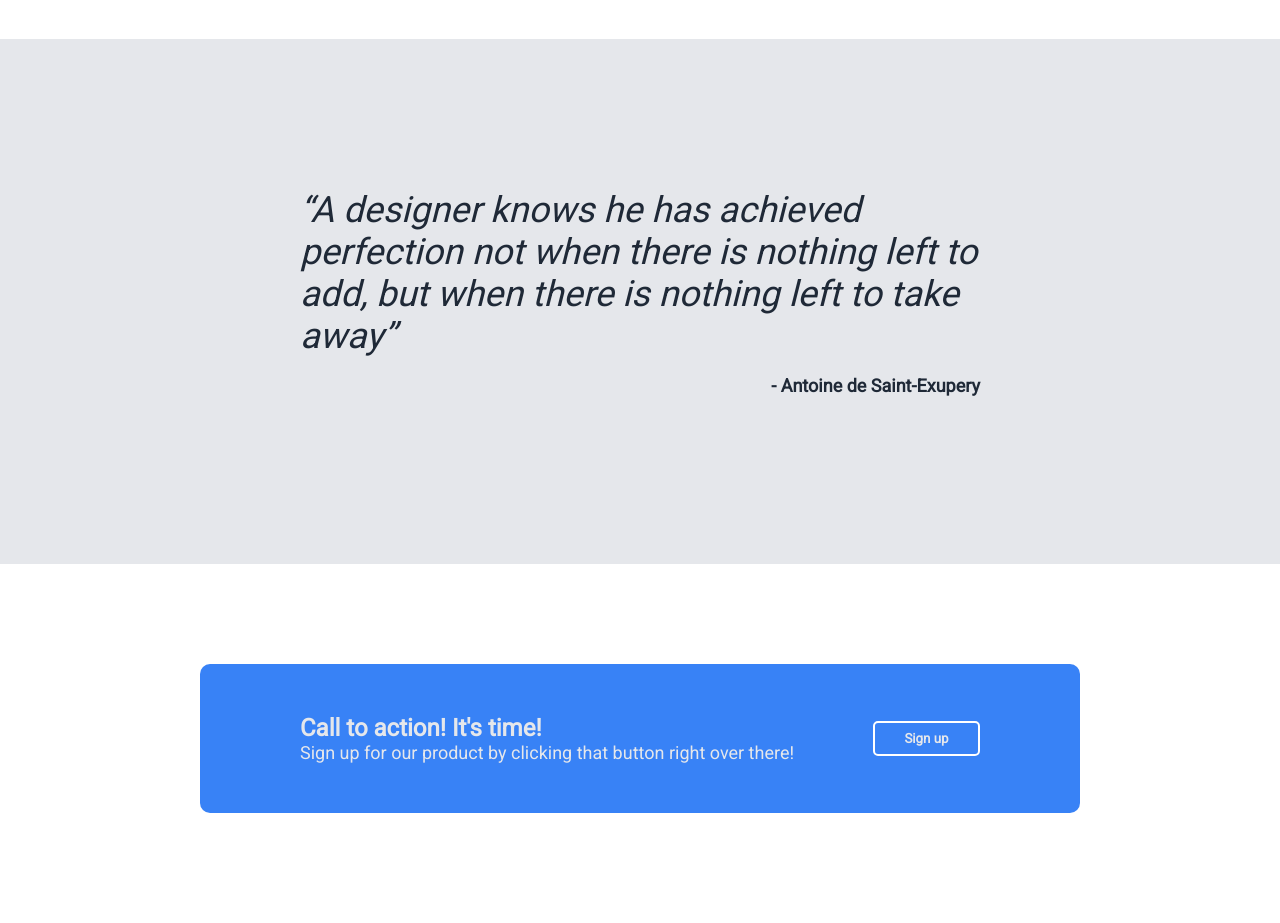
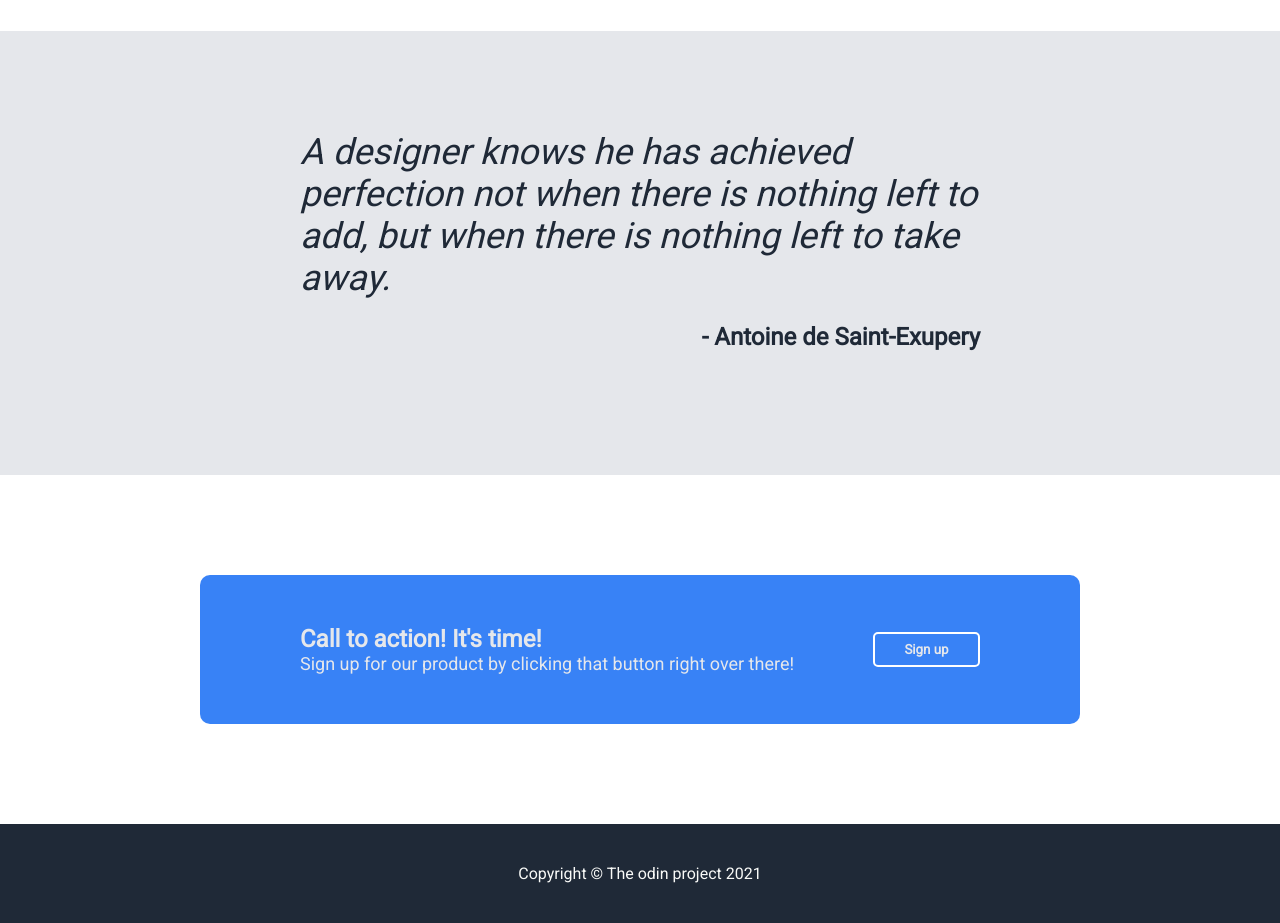
Before and after one commit to Chad97dev/landing-page, a plain HTML site: page index.html in a window 1280 px wide. Shown: the part 1260-2183 px from the top of the page. Drawn offline with Linux system fonts and the light colour scheme.

Commit message:
Style the footer

```diff
--- a/index.html
+++ b/index.html
@@ -44,7 +44,7 @@
         </div>
 
         <div class="quote">
-            <p class="quote-text">“A designer knows he has achieved perfection not when there is nothing left to add, but when there is nothing left to take away”</p>
+            <p class="quote-text">A designer knows he has achieved perfection not when there is nothing left to add, but when there is nothing left to take away.</p>
             <p class="author">- Antoine de Saint-Exupery</p>
 
         </div>
@@ -65,6 +65,7 @@
     </div>
 
     <div class="footer">
+        Copyright &copy; The odin project 2021
     </div>
 </body>
 </html>
--- a/style.css
+++ b/style.css
@@ -40,6 +40,7 @@ a{
 .hero-logo-text{
     font-size: 24px;
     color: #F9FAF8;
+    font-weight: 900;
 }
 .hero-main-text{
     font-size: 48px;
@@ -121,13 +122,14 @@ a{
     border-radius: 25px;
     width: 100%;
     height: 175px;
+    box-sizing: border-box;
 }
 
 /*QUOTE SECTION*/
 
 .quote{
     background-color: #E5E7EB;
-    padding: 150px 300px;
+    padding: 100px 300px;
 }
 
 .quote-text{
@@ -141,7 +143,7 @@ a{
 .author{
     display: table;
     margin-left: auto;
-    font-size: 18px;
+    font-size: 24px;
     color: #1F2937;
     font-weight: 900;
 }
@@ -185,3 +187,14 @@ a{
     padding: 0;
     font-size: 18px;
 }
+
+/*FOOTER SECTION*/
+
+.footer{
+    background-color:#1F2937;
+    display: flex;
+    justify-content: center;
+    align-items: center;
+    padding: 40px 0px;
+    color: #F9FAF8;
+}
```
